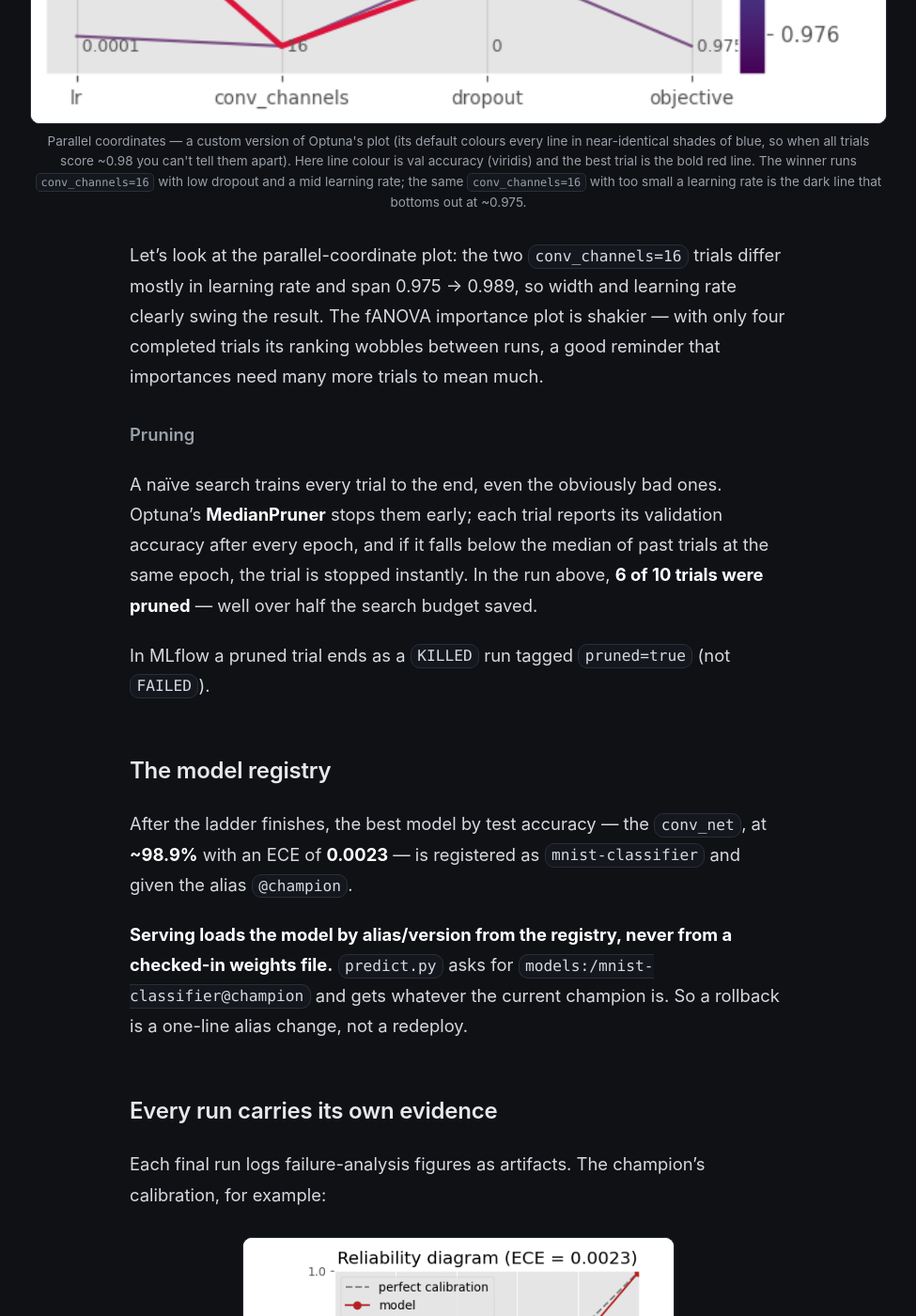
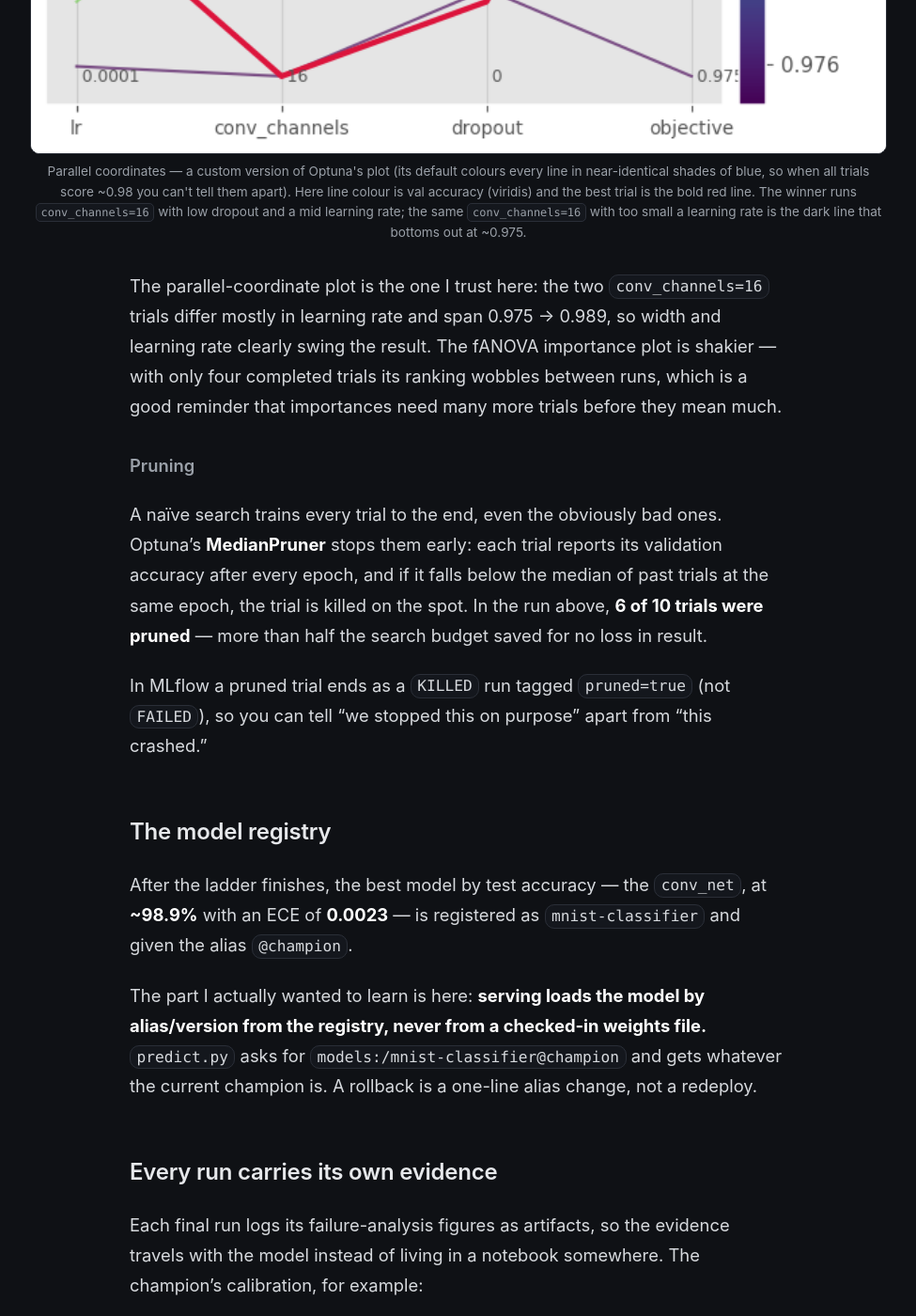
Before and after one commit to rp-playground/rp-playground.github.io, a Jekyll site: the page built from _writing/mnist-mlflow.md, in a window 1280 px wide and 1400 px high, scrolled down 4535 px. Shown: the whole window at 94% size, without its empty margins (152-1127 px from the left). Built offline with Jekyll 4.4.1, drawn with Linux system fonts in a browser that asks for light colours; some of the changed text lies outside the part shown.

Commit message:
Add voice to MNIST x MLflow post
The post read dry and listy; add first-person framing and connective
prose per the style guide. Numbers, tables, figures, code, and
references unchanged.

````diff
--- a/_writing/mnist-mlflow.md
+++ b/_writing/mnist-mlflow.md
@@ -9,11 +9,12 @@ tags: [MLflow, Optuna, MLOps, experiment tracking]
 
 *Code: [play-mlflow/mnist on GitHub](https://github.com/rp-playground/play-mlflow/tree/main/mnist).*
 
-I pick MNIST and look at it from three different angles. MNIST itself is just the excuse — a dataset I
-already understand. The real goal is to **learn new frameworks, tools and techniques**, and build/document the *reasoning*
-around deliberately trivial models rather than chasing accuracy.
+I pick MNIST and look at it from three angles. MNIST itself is just the excuse — a
+dataset I already understand, so nothing about the data distracts from the part I'm
+actually trying to learn. The real goal is the **frameworks, tools and techniques**,
+and the *reasoning* around deliberately trivial models rather than chasing accuracy.
 
-The three perspectives are:
+The three angles:
 
 ## 1. System design — MLflow + Optuna
 
@@ -28,9 +29,9 @@ hyperparameter search on top of it.*
 
 *Goal: go past "99% accuracy" and learn where and how confidently the model is wrong.*
 
-This write-up covers: **system design with MLflow + Optuna**
-(tracking, hyperparameter search, the model registry, and the artifacts each run
-leaves behind). Perspectives 2. and 3. are separate stories.
+This write-up is the first angle: **system design with MLflow + Optuna** —
+tracking, hyperparameter search, the model registry, and the artifacts each run
+leaves behind. Angles 2 and 3 are separate pieces.
 
 ## The complexity ladder
 
@@ -43,12 +44,13 @@ comparing:
 | `mlp_relu` | `Linear → ReLU → Linear` | ~98% |
 | `conv_net` | 2× (conv → ReLU → pool) → classifier | ~99% |
 
-Without the `ReLU`, any number of stacked linear layers collapses into one — it's ReLU that breaks past the ~92% ceiling.
+The `ReLU` is the rung that matters: without it, any number of stacked linear
+layers collapses back into one, and you're stuck at the ~92% ceiling.
 
 ## Experiment tracking with MLflow
 
-Every training is an MLflow **run**. The whole job is one parent
-run, and under it each model gets a *search* phase and a *final* phase:
+Every training is an MLflow **run**. The whole job is one parent run, and under it
+each model gets a *search* phase and a *final* phase:
 
 ```
 compare
@@ -62,21 +64,22 @@ compare
 
 Each run logs its params (learning rate, parameter count, the tuned
 hyperparameters), per-epoch `train_loss` / `val_accuracy`, and final test metrics
-(`test_accuracy`, `test_macro_recall`, `test_ece`, `per-class accuracy`). The nicest
-thing: once every run is logged, the MLflow UI makes it incredibly easy to explore the winner run and understand why (easy like sorting a table).
+(`test_accuracy`, `test_macro_recall`, `test_ece`, `per-class accuracy`). The payoff
+comes once every run is logged: the MLflow UI turns "which run won, and why" into
+something you answer by sorting a table.
 
 ## Hyperparameter search with Optuna
 
-I let **Optuna** search. Each model has
-its own study and its own little search space — every model tunes the learning
-rate, then adds:
+I let **Optuna** do the searching. Each model gets its own study and its own small
+search space — every model tunes the learning rate, then adds:
 
 - `logistic` → `weight_decay`
 - `mlp_relu` → `hidden_dim` (64 / 128 / 256 / 512)
 - `conv_net` → `conv_channels` (16 / 32 / 64) and `dropout`
 
-To allow that, the models are **parametric**: `build_model(name, hidden_dim=…,
-conv_channels=…, dropout=…)` builds the architecture Optuna needs.
+For that to work the models have to be **parametric**: `build_model(name,
+hidden_dim=…, conv_channels=…, dropout=…)` builds whatever architecture Optuna asks
+for.
 
 Optuna then hands you a few plots for free. For the `conv_net` study:
 
@@ -95,21 +98,22 @@ Optuna then hands you a few plots for free. For the `conv_net` study:
   <figcaption>Parallel coordinates — a custom version of Optuna's plot (its default colours every line in near-identical shades of blue, so when all trials score ~0.98 you can't tell them apart). Here line colour is val accuracy (viridis) and the best trial is the bold red line. The winner runs <code>conv_channels=16</code> with low dropout and a mid learning rate; the same <code>conv_channels=16</code> with too small a learning rate is the dark line that bottoms out at ~0.975.</figcaption>
 </figure>
 
-Let's look at the parallel-coordinate plot: the two
-`conv_channels=16` trials differ mostly in learning rate and span 0.975 → 0.989,
-so width and learning rate clearly swing the result. The fANOVA importance plot
-is shakier — with only four completed trials its ranking wobbles between runs,
-a good reminder that importances need many more trials to mean much.
+The parallel-coordinate plot is the one I trust here: the two `conv_channels=16`
+trials differ mostly in learning rate and span 0.975 → 0.989, so width and learning
+rate clearly swing the result. The fANOVA importance plot is shakier — with only
+four completed trials its ranking wobbles between runs, which is a good reminder
+that importances need many more trials before they mean much.
 
 ### Pruning
 
 A naïve search trains every trial to the end, even the obviously bad ones. Optuna's
-**MedianPruner** stops them early; each trial reports its validation accuracy after every
-epoch, and if it falls below the median of past trials at the same epoch, the trial
-is stopped instantly. In the run above, **6 of 10 trials were pruned** — well over half
-the search budget saved.
+**MedianPruner** stops them early: each trial reports its validation accuracy after
+every epoch, and if it falls below the median of past trials at the same epoch, the
+trial is killed on the spot. In the run above, **6 of 10 trials were pruned** — more
+than half the search budget saved for no loss in result.
 
-In MLflow a pruned trial ends as a `KILLED` run tagged `pruned=true` (not `FAILED`).
+In MLflow a pruned trial ends as a `KILLED` run tagged `pruned=true` (not `FAILED`),
+so you can tell "we stopped this on purpose" apart from "this crashed."
 
 ## The model registry
 
@@ -117,14 +121,15 @@ After the ladder finishes, the best model by test accuracy — the `conv_net`, a
 **~98.9%** with an ECE of **0.0023** — is registered as `mnist-classifier` and
 given the alias `@champion`.
 
-**Serving loads the model by alias/version
-from the registry, never from a checked-in weights file.** `predict.py` asks for
-`models:/mnist-classifier@champion` and gets whatever the current champion is. So
-a rollback is a one-line alias change, not a redeploy.
+The part I actually wanted to learn is here: **serving loads the model by
+alias/version from the registry, never from a checked-in weights file.**
+`predict.py` asks for `models:/mnist-classifier@champion` and gets whatever the
+current champion is. A rollback is a one-line alias change, not a redeploy.
 
 ## Every run carries its own evidence
 
-Each final run logs failure-analysis figures as artifacts. The champion's
+Each final run logs its failure-analysis figures as artifacts, so the evidence
+travels with the model instead of living in a notebook somewhere. The champion's
 calibration, for example:
 
 <figure class="narrow">
@@ -139,11 +144,12 @@ calibration, for example:
 
 ## What I took away
 
-- **Once everything is a run, comparison is free.** Figuring out "which
-  model is better" becomes a sorting problem.
-- **Search matters.** But importances need many trials to trust.
-- **Pruning is cheap and resource-saving**.
-- **"Load by version" is cool**.
+- **Once everything is a run, comparison is free.** "Which model is better"
+  becomes a sorting problem.
+- **Search matters** — but importances need many trials before you can trust them.
+- **Pruning is cheap** and saves a real chunk of the compute budget.
+- **Loading by version** is the piece I'll reuse everywhere: serve by alias,
+  roll back with a tag.
 
 The champion is deployed as a registry-backed
 [live demo](/projects/mnist-mlflow/) — loaded by revision from the Hugging Face
@@ -154,15 +160,14 @@ Hub, with a system panel showing exactly which version is being served.
 The deployed demo is **closed-set**, exactly like my
 [bear detector](/projects/bear-detector/): softmax always picks one of the ten
 classes, so it will happily call a drawing of a flower a "9" with 53% confidence.
-The Space adds the same fix I used there — an
-**energy score** (`-logsumexp` of the logits; Liu et al., 2020) compared against a
-threshold calibrated on real MNIST digits (in-distribution) versus FashionMNIST
-(near-OOD). Low energy means "digit-like"; high energy flags out-of-distribution.
+The Space adds the same fix I used there — an **energy score** (`-logsumexp` of the
+logits; Liu et al., 2020) compared against a threshold calibrated on real MNIST
+digits (in-distribution) versus FashionMNIST (near-OOD). Low energy means
+"digit-like"; high energy flags out-of-distribution.
 
 At a TPR of 0.95 the threshold keeps 95% of real digits while letting only ~4% of
-FashionMNIST leak through as "digit", and a slider moves that operating point
-live. It's the same trade-off as the
-[bear detector's OOD study](/writing/ood-detection/):
-thin `1`s land near the boundary, and are sometimes rejected as
-"not a digit" at a strict TPR. But the model can finally say *that isn't a digit*
-instead of confidently guessing.
+FashionMNIST leak through as "digit", and a slider moves that operating point live.
+It's the same trade-off as the [bear detector's OOD study](/writing/ood-detection/):
+thin `1`s land near the boundary and get rejected as "not a digit" at a strict TPR.
+But the model can finally say *that isn't a digit* instead of confidently guessing.
+</content>
````
